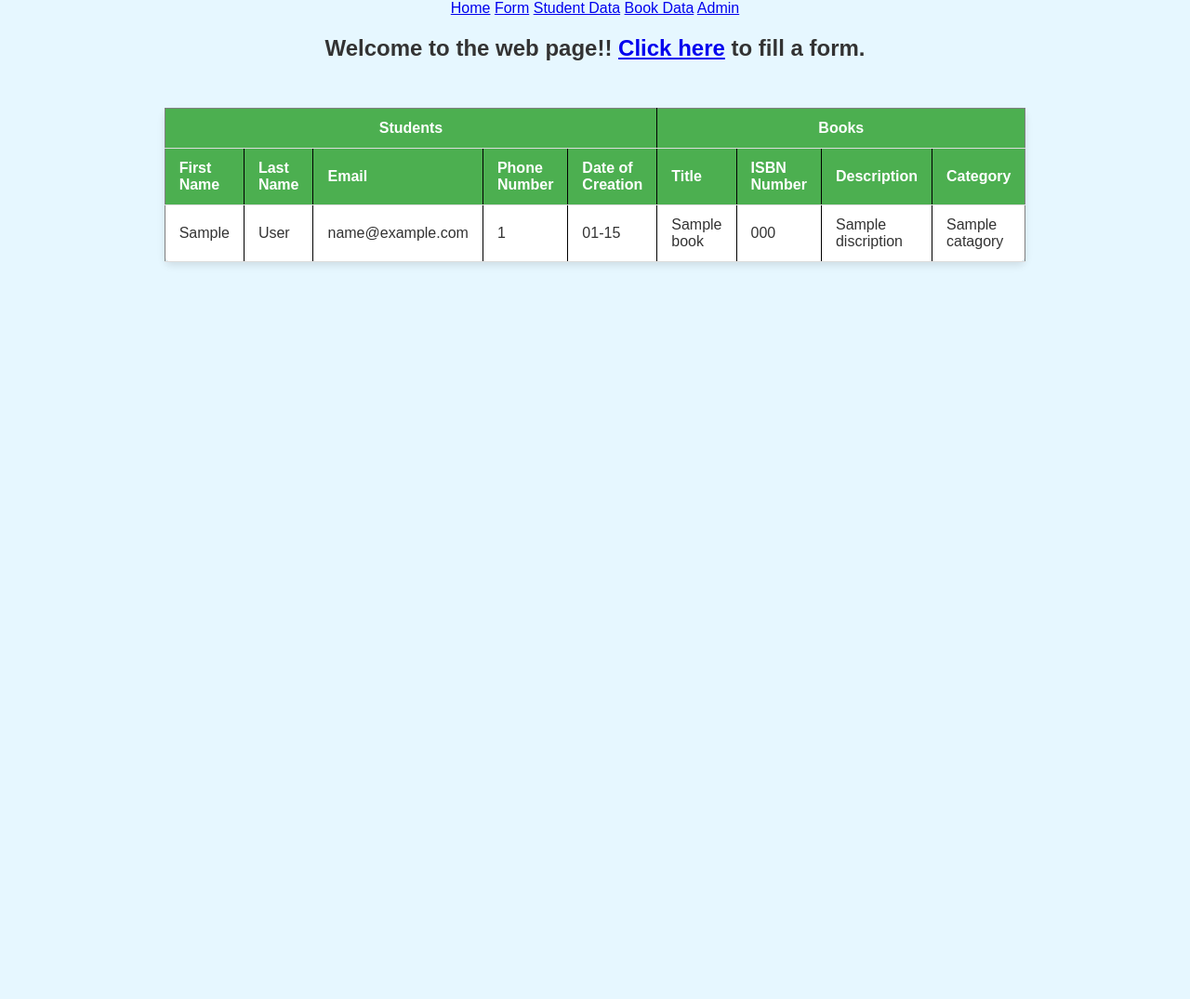
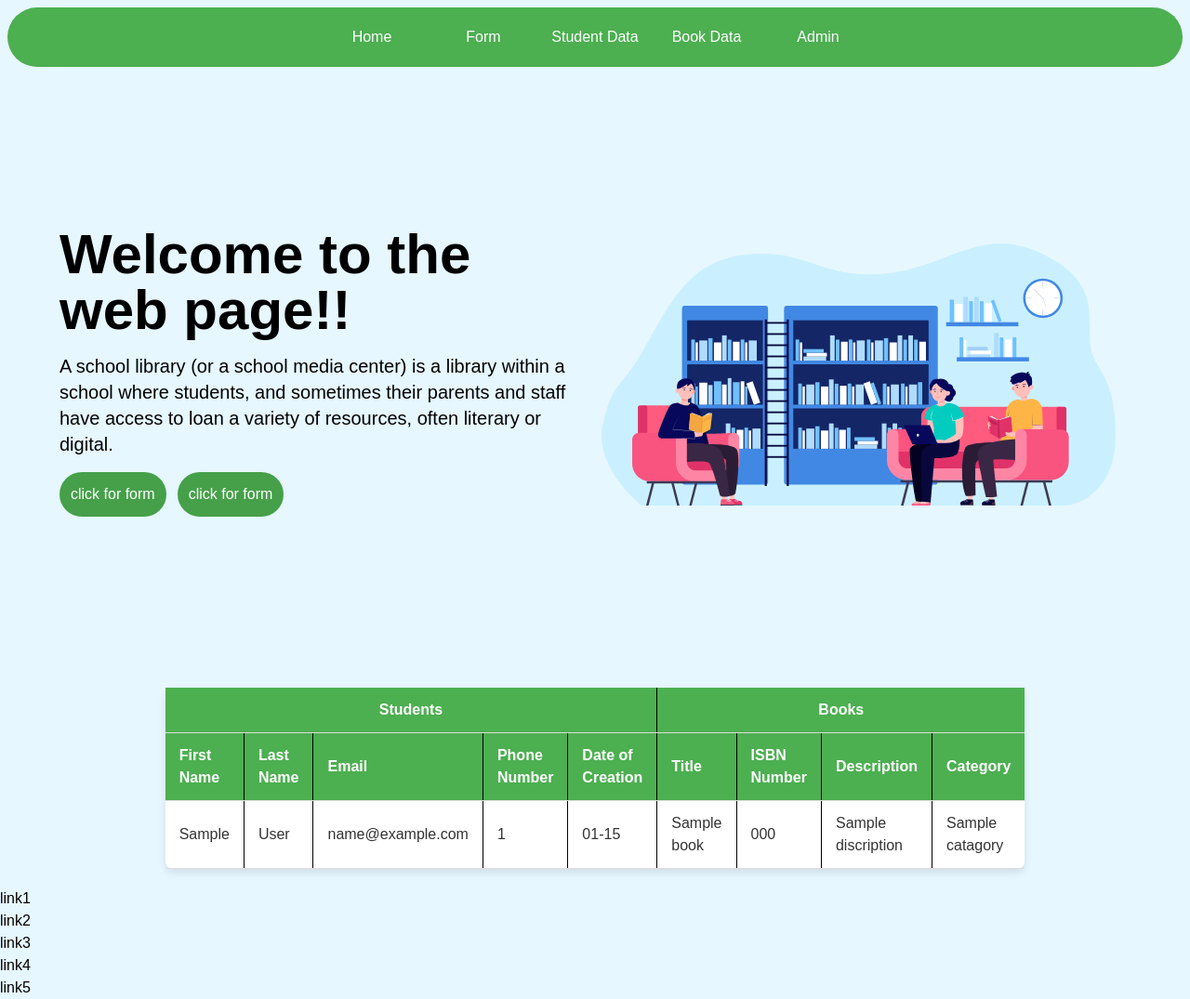
Before and after one commit to bishalgtn/DjangoLogin, a Django app: template login/templates/home.html in a window 1280 px wide. Shown: the whole page at 93% size. Before the commit the page ends 286 px from the top, so only its background shows below. Run offline with Django 5.2, Linux system fonts and the light colour scheme; the template is opened without the code that fills it: most values are stand-ins (such as "Sample title", 1, 10 or a date in 2020).

Commit message:
landing page

```diff
--- a/login/static/css/style.css
+++ b/login/static/css/style.css
@@ -1,8 +1,6 @@
 body {
     background-color: #e6f7ff;
     font-family: Arial, sans-serif;
-    margin: 0;
-    padding: 0;
   }
 
   .login-container {
@@ -21,9 +19,16 @@ body {
     color: #333;
   }
 
-  nav {
+  nav{
+    background: #4CAF50;
+    border-radius: 2rem;
+  }
+
+  nav > a{
+    border-radius: 0 16px;
+    width: 7rem;
     text-align: center;
-    justify-content: space-around;
+
   }
 
   .form-group {
@@ -88,6 +93,26 @@ body {
     color: #333;
   }
 
+
+  .landing{
+    display: flex;
+    padding: 3rem;
+    height: 80vh;
+    align-items: center;
+  }
+
+  .landing > div{
+    display: flex;
+    /* align-items: center; */
+    width: 70%;
+    padding-right: 1rem;
+  }
+
+  .landing > div > div >a{
+    background-color: #45a049;
+  }
+
+
   table {
     align-items: center  ;
     width: 70%;
--- a/login/templates/bookData.html
+++ b/login/templates/bookData.html
@@ -5,7 +5,7 @@
 {% endblock %}
 
 {% block content %}
-  <h2><a href="/form/book">click here,</a> to fill a form.</h2>
+  <h2><a href="/form/book" class="underline-offset-4">click here,</a> to fill a form.</h2>
   <div class="data">
     <table>
       <thead>
--- a/login/templates/home.html
+++ b/login/templates/home.html
@@ -1,19 +1,31 @@
 {% extends 'layout.html' %}
+{% load static %}
 
 {% block title %}
   Home
 {% endblock %}
 
 {% block content %}
-  <h2>
-    Welcome to the web page!!
-    <a href="/form">Click here</a> to fill a form.
-  </h2>
+  <div class="landing">
+    <div class="p-4 flex-col p-2 items-start">
+      <div class="flow-root text-6xl font-bold pl-x">
+        <h1 class="my-4">Welcome to the web page!!</h1>
+        <h3 class="text-xl font-light">A school library (or a school media center) is a library within a school where students, and sometimes their parents and staff have access to loan a variety of resources, often literary or digital.</h3>
+      </div>
+      <div class="my-4 text-white flex flex-row">
+        <a href="/form" class="p-3 mr-3 rounded-4xl alin">click for form</a>
+        <a href="/form" class="p-3 rounded-4xl alin">click for form</a>
+      </div>
+    </div>
+    <div>
+      <img src="{% static 'image/9176169_6607.svg' %}" alt="landing image" />
+    </div>
+  </div>
 
   <div class="data">
     <table border="1">
-      <thead>
-        <tr>
+      <thead class="rounded-xl">
+        <tr class="rounded-xl">
           <th colspan="5" style="text-align: center; border-right: 1px solid black;">Students</th>
           <th colspan="4" style="text-align: center;">Books</th>
         </tr>
@@ -31,13 +43,13 @@
       </thead>
       <tbody>
         {% for student, book in data %}
+          <tr>
             {% if book %}
-          <tr>
               <td style="border-right: 1px solid black;">{{ student.first_name }}</td>
               <td style="border-right: 1px solid black;">{{ student.last_name }}</td>
               <td style="border-right: 1px solid black;">{{ student.email }}</td>
               <td style="border-right: 1px solid black;">{{ student.phone_number }}</td>
-            <td style="border-right: 1px solid black;">{{ student.date|date:"m-d" }}</td>
+              <td style="border-right: 1px solid black;">{{ student.date|date:'m-d' }}</td>
 
               <td style="border-right: 1px solid black;">{{ book.title }}</td>
               <td style="border-right: 1px solid black;">{{ book.ISBN }}</td>
@@ -57,7 +69,7 @@
               <td style="border-right: 1px solid black;">{{ student.last_name }}</td>
               <td style="border-right: 1px solid black;">{{ student.email }}</td>
               <td style="border-right: 1px solid black;">{{ student.phone_number }}</td>
-            <td style="border-right: 1px solid black;">{{ student.date |date:"m-d" }}</td>
+              <td style="border-right: 1px solid black;">{{ student.date|date:'m-d' }}</td>
             {% endif %}
           </tr>
         {% endfor %}
--- a/login/templates/layout.html
+++ b/login/templates/layout.html
@@ -9,20 +9,33 @@
         Login - Django Project
       {% endblock %}
     </title>
-
     <link rel="stylesheet" href="{% static 'css/style.css' %}" />
+    <link rel="icon" href="{% static 'image/9319635_Library_Freepik.svg' %}" type="image/x-icon" />
+    <script src="https://unpkg.com/@tailwindcss/browser@4"></script>
   </head>
   <body>
-    <nav>
-      <a href="/">Home</a>
-      <a href="/form">Form</a>
-      <a href="/student">Student Data</a>
-      <a href="/book">Book Data</a>
-      <a href="/superadmin">Admin</a>
+    <nav class="flex justify-center p-2 m-2 rounded-xl text-white">
+      <a href="/" class="m-1 hover:bg-green-500 p-2 l">Home</a>
+      <a href="/form" class="m-1 hover:bg-green-500 p-2 rounded-xl">Form</a>
+      <a href="/student" class="m-1 hover:bg-green-500 p-2 rounded-xl">Student Data</a>
+      <a href="/book" class="m-1 hover:bg-green-500 p-2 rounded-xl">Book Data</a>
+      <a href="/superadmin" class="m-1 hover:bg--500 p-2 rounded-xl">Admin</a>
     </nav>
     {% block content %}
       {% csrf_token %}
       {{ form.as_p }}
     {% endblock %}
+    <footer>
+      <div>
+
+      </div>
+      <ul>
+        <li>link1</li>
+        <li>link2</li>
+        <li>link3</li>
+        <li>link4</li>
+        <li>link5</li>
+      </ul>
+    </footer>
   </body>
 </html>
--- a/login/templates/studentData.html
+++ b/login/templates/studentData.html
@@ -5,7 +5,7 @@
 {% endblock %}
 
 {% block content %}
-  <h2><a href="/form">click here,</a> to fill a form.</h2>
+  <h2><a href="/form" class="underline-offset-4">click here,</a> to fill a form.</h2>
   <div class="data">
     <table>
       <thead>
--- a/requirement.txt
+++ b/requirement.txt
@@ -1,4 +1,5 @@
 asgiref==3.8.1
 Django==5.1.5
+pillow==11.1.0
 sqlparse==0.5.3
 tzdata==2025.1
```
Also changed, not shown: login/login/settings.py (+7 -0 lines), login/static/image/40478392_8848680.svg (added), login/static/image/40478392_8848682.jpg (added), login/static/image/9176169_6607.svg (added), login/static/image/9319635_Library_Freepik.svg (added). Lines whose indentation alone changed are shown as unchanged.
